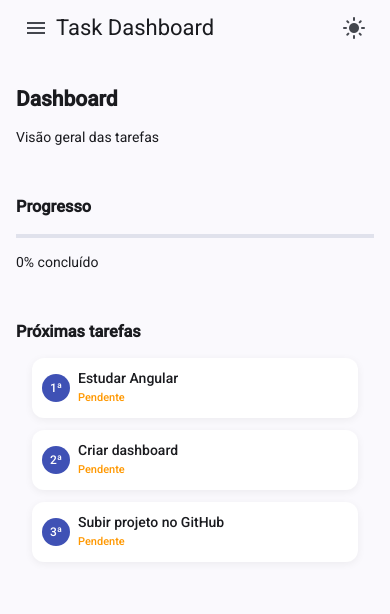
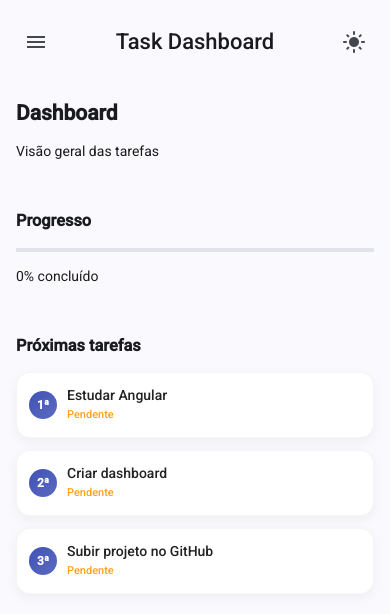
Before and after one commit to Thiagogmr1/Angular-task-dashboard, an Angular app: page /dashboard in a window 390 px wide. Shown: the top 614 px of the page. Built offline with nearby package versions, Linux system fonts and the light colour scheme.

Commit message:
feat: css + responsividade melhorados

```diff
--- a/src/app/pages/dashboard/dashboard.scss
+++ b/src/app/pages/dashboard/dashboard.scss
@@ -1,79 +1,101 @@
+.dashboard-container {
+    max-width: 900px;
+    margin: 0 auto;
+    width: 100%;
+    padding: 16px;
+}
+
+/* LISTA */
 .top-tasks-container {
     display: flex;
     flex-direction: column;
     gap: 12px;
-    padding: 0 16px;
-    /* evita colar na borda no mobile */
 }
 
+/* CARD */
 .task-card {
     display: flex;
     align-items: center;
     gap: 12px;
 
     background: #ffffff;
-    padding: 12px 14px;
-    border-radius: 12px;
+    padding: 14px 16px;
+    border-radius: 14px;
 
-    box-shadow: 0 2px 8px rgba(0, 0, 0, 0.06);
+    border: 1px solid rgba(0, 0, 0, 0.04);
+    box-shadow: 0 4px 12px rgba(0, 0, 0, 0.05);
+
     transition: all 0.2s ease;
-
 }
 
-/* REMOVE hover no mobile (melhora UX) */
+/* Hover só desktop */
 @media (hover: hover) {
     .task-card:hover {
-        transform: translateY(-2px);
-        box-shadow: 0 6px 16px rgba(0, 0, 0, 0.08);
+        transform: translateY(-3px);
+        box-shadow: 0 8px 20px rgba(0, 0, 0, 0.08);
     }
 }
 
+/* RANK (círculo) */
 .task-rank {
-    min-width: 32px;
-    height: 32px;
+    min-width: 34px;
+    height: 34px;
     border-radius: 50%;
 
     display: flex;
     align-items: center;
     justify-content: center;
 
-    background: #3f51b5;
+    background: linear-gradient(135deg, #3f51b5, #5c6bc0);
     color: #fff;
-    font-weight: 500;
-    font-size: 14px;
+    font-weight: 600;
+    font-size: 13px;
 
     flex-shrink: 0;
-    /* evita esmagar no mobile */
 }
 
+/* CONTEÚDO */
 .task-content {
     display: flex;
     flex-direction: column;
     min-width: 0;
-    /* ESSENCIAL pra evitar overflow */
 }
 
+/* TÍTULO */
 .task-title {
     margin: 0;
     font-weight: 500;
+    font-size: 15px;
 
-    /* evita texto quebrando layout */
+    color: #222;
+
     white-space: nowrap;
     overflow: hidden;
     text-overflow: ellipsis;
 }
 
+/* STATUS */
 .task-status {
     font-size: 12px;
     font-weight: 500;
     color: #ff9800;
+
+    opacity: 0.9;
+}
+
+/* EMPTY */
+.empty-text {
+    opacity: 0.6;
+    font-style: italic;
+    text-align: center;
+    margin-top: 8px;
 }
 
 /* MOBILE */
 @media (max-width: 480px) {
     .task-card {
-        padding: 10px;
-        gap: 8px;
+        padding: 12px;
+        gap: 10px;
     }
 
     .task-title {
@@ -90,16 +112,3 @@
         font-size: 12px;
     }
 }
-
-.empty-text {
-    opacity: 0.7;
-    font-style: italic;
-    text-align: center;
-}
-
-.dashboard-container {
-    max-width: 900px;
-    margin: 0 auto;
-    /* centraliza */
-    width: 100%;
-}
--- a/src/app/pages/tasks/tasks.scss
+++ b/src/app/pages/tasks/tasks.scss
@@ -1,46 +1,90 @@
+/* FILTROS */
 .filters {
     display: flex;
     gap: 8px;
-    margin-bottom: 16px;
+    margin-bottom: 20px;
+    flex-wrap: wrap;
+    /* evita quebrar no mobile */
 }
 
+/* INPUT + BOTÃO */
 .add-task {
     display: flex;
     gap: 12px;
     margin-bottom: 20px;
+    flex-wrap: wrap;
 }
 
+/* CARD */
 .task-card {
     display: flex;
     align-items: center;
-    padding: 10px 12px;
-    margin-bottom: 8px;
+    padding: 14px 16px;
+    margin-bottom: 10px;
 
     background: #ffffff;
-    border-radius: 12px;
+    border-radius: 14px;
 
-    box-shadow: 0 2px 8px rgba(0, 0, 0, 0.06);
+    border: 1px solid rgba(0, 0, 0, 0.04);
+    box-shadow: 0 4px 12px rgba(0, 0, 0, 0.05);
+
     transition: all 0.2s ease;
-
 }
 
-.task-card:hover {
-    transform: translateY(-1px);
-    box-shadow: 0 4px 12px rgba(6, 35, 176, 0.08);
+/* HOVER (desktop only) */
+@media (hover: hover) {
+    .task-card:hover {
+        transform: translateY(-2px);
+        box-shadow: 0 8px 20px rgba(0, 0, 0, 0.08);
+    }
 }
 
+/* TAREFA CONCLUÍDA */
 .task-card.done {
-    opacity: 0.55;
+    opacity: 0.6;
+    background: #f9f9f9;
 }
 
 .task-card.done .task-title {
     text-decoration: line-through;
+    color: #777;
 }
 
+/* CONTEÚDO */
 .task-content {
     display: flex;
     justify-content: space-between;
     align-items: center;
     width: 100%;
     gap: 12px;
+    min-width: 0;
 }
+
+/* TÍTULO */
+.task-title {
+    font-size: 15px;
+    font-weight: 500;
+    color: #222;
+
+    white-space: nowrap;
+    overflow: hidden;
+    text-overflow: ellipsis;
+}
+
+/* AÇÕES (botões, ícones etc) */
+.task-actions {
+    display: flex;
+    gap: 6px;
+    flex-shrink: 0;
+}
+
+/* MOBILE */
+@media (max-width: 480px) {
+    .task-card {
+        padding: 12px;
+    }
+
+    .task-title {
+        font-size: 14px;
+    }
+}
--- a/src/app/shared/layout/layout.html
+++ b/src/app/shared/layout/layout.html
@@ -2,7 +2,13 @@
 
     <mat-sidenav #sidenav [mode]="isMobile ? 'over' : 'side'" [opened]="!isMobile" class="sidenav">
 
-        <h3 class="logo">Task Dashboard</h3>
+        <div class="sidenav-header">
+            <h4 class="logo">Task Dashboard</h4>
+
+            <button mat-icon-button *ngIf="isMobile" (click)="sidenav.close()">
+                <mat-icon>menu</mat-icon>
+            </button>
+        </div>
 
         <mat-nav-list>
             <a mat-list-item routerLink="/dashboard" (click)="closeIfMobile()">Dashboard</a>
@@ -11,14 +17,13 @@
     </mat-sidenav>
 
     <mat-sidenav-content>
-        <mat-toolbar color="primary">
+        <mat-toolbar color="primary" class="toolbar">
 
-            <!-- BOTÃO MENU (só no mobile) -->
             <button mat-icon-button *ngIf="isMobile" (click)="sidenav.toggle()">
                 <mat-icon>menu</mat-icon>
             </button>
 
-            <span>Task Dashboard</span>
+            <span class="title">Task Dashboard</span>
 
             <span class="spacer"></span>
 
--- a/src/app/shared/layout/layout.scss
+++ b/src/app/shared/layout/layout.scss
@@ -35,3 +35,34 @@
 .spacer {
     flex: 1;
 }
+
+.sidenav-header {
+    display: flex;
+    align-items: center;
+    justify-content: space-between;
+
+    margin-bottom: 3px;
+}
+
+.toolbar {
+    position: relative;
+}
+
+.title {
+    position: absolute;
+    left: 50%;
+    transform: translateX(-50%);
+    font-weight: 500;
+}
+
+mat-toolbar {
+    position: fixed;
+    top: 0;
+    width: 100%;
+    z-index: 10;
+}
+
+mat-sidenav-container {
+    padding-top: 14px;
+    height: 100vh;
+}
```
